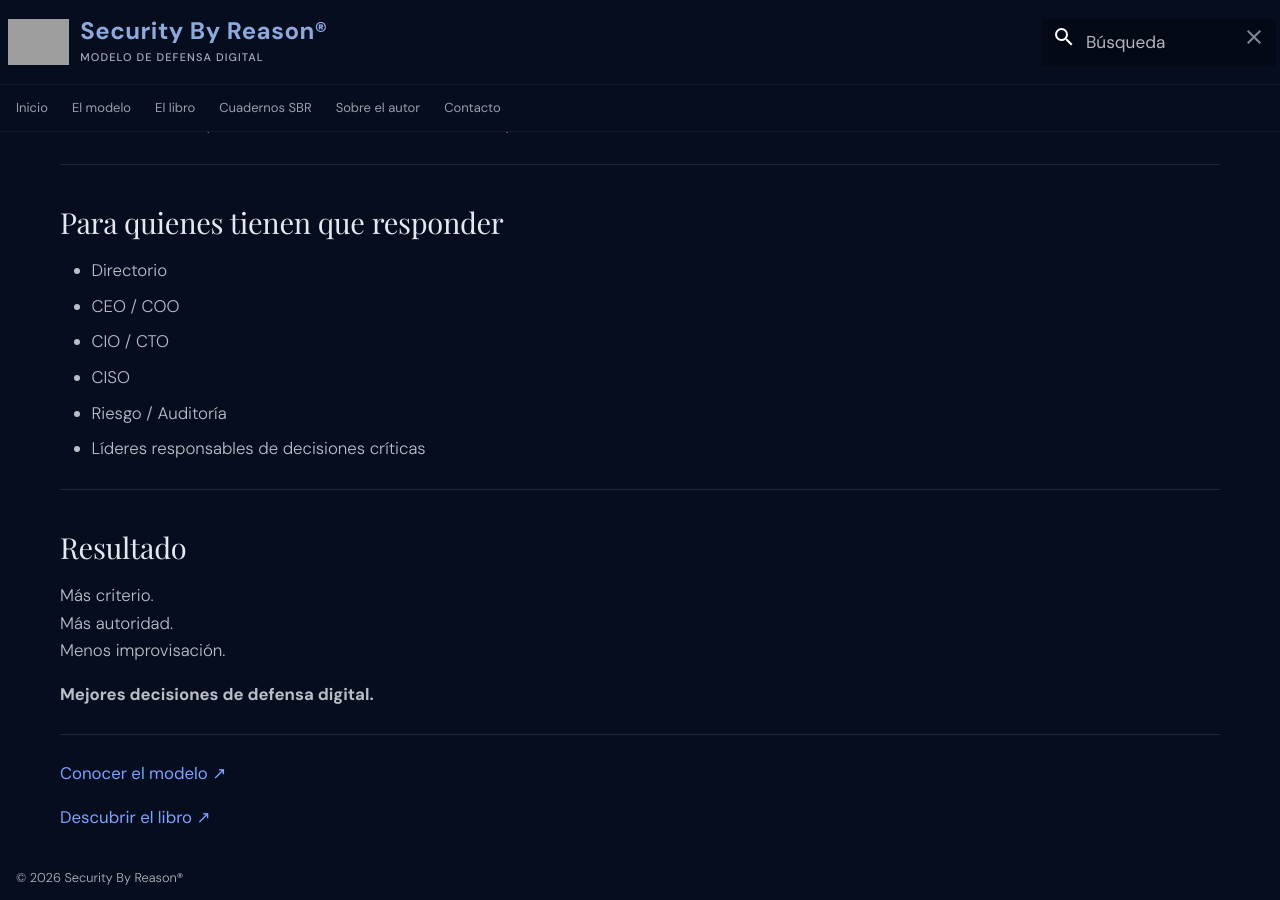
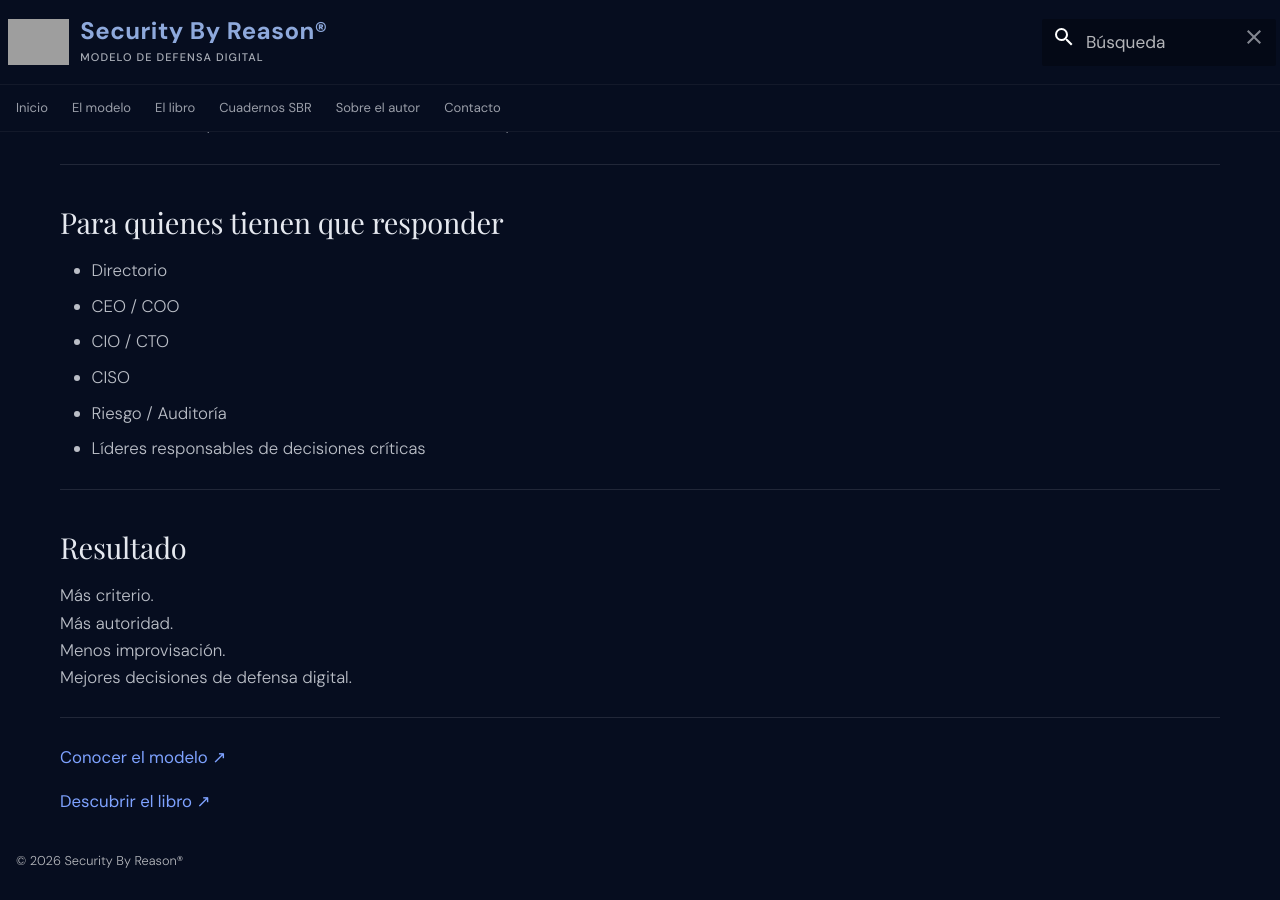
Before and after one commit to danielsasia/sbr-site, an MkDocs documentation site: the page built from docs/index.md, in a window 1280 px wide and 900 px high, scrolled down 1410 px. Built offline with MkDocs 1.6.1 and Material for MkDocs 9.7.7, drawn with Linux system fonts in a browser that asks for light colours; some web fonts are replaced; grey boxes are pictures that could not be loaded.

Commit message:
Update index.md

```diff
--- a/docs/index.md
+++ b/docs/index.md
@@ -71,8 +71,7 @@
 Más criterio.
 Más autoridad.
 Menos improvisación.
-
-**Mejores decisiones de defensa digital.**
+<span class="hero-closing">Mejores decisiones de defensa digital.</span>
 
 ---
 
```
